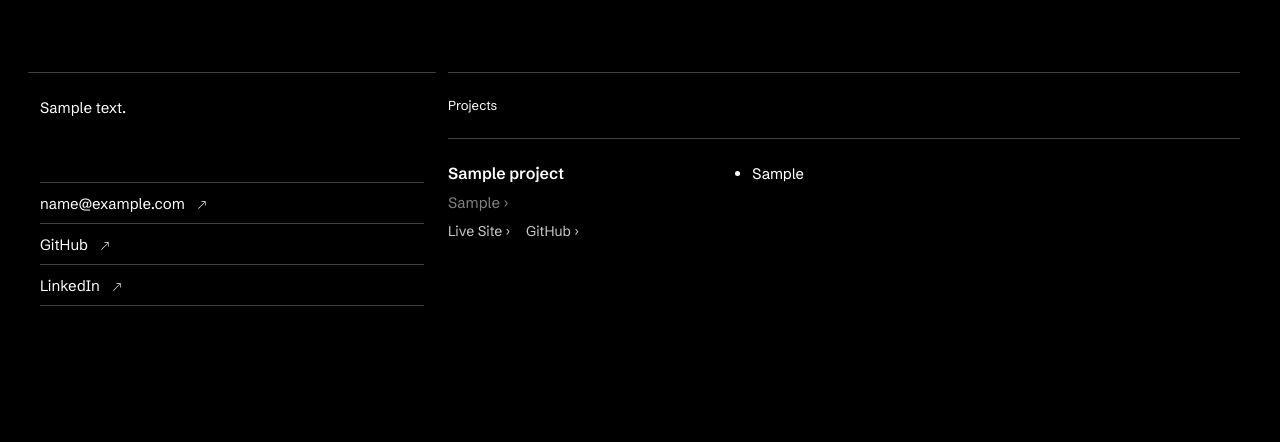
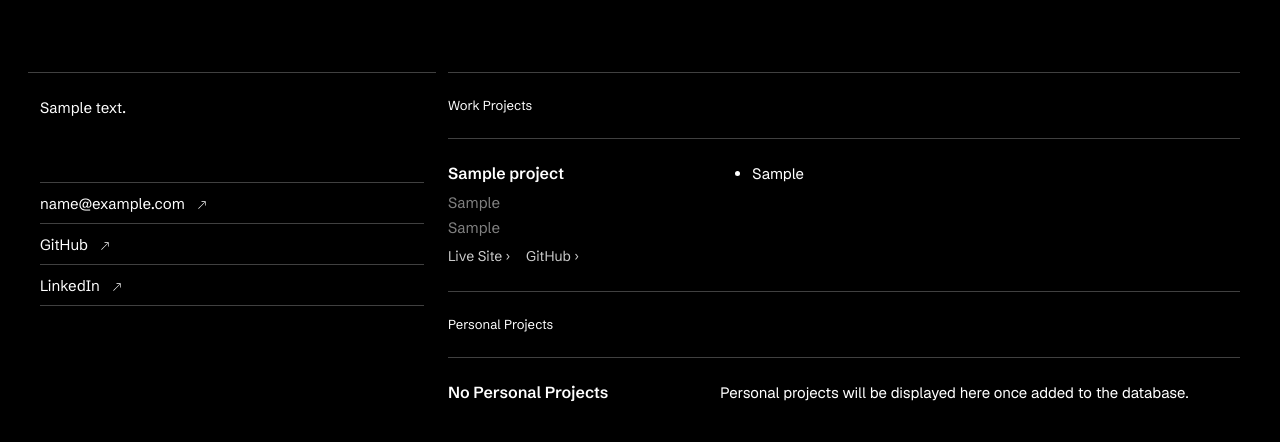
Before and after one commit to nantalira/portfolio, a Django app: page /projects/ in a window 1280 px wide. Shown: the part 94-536 px from the top of the page. Run offline with Django 5.2, Linux system fonts and the light colour scheme; tables that the repository leaves empty hold one stand-in row (values such as "Sample post").

Commit message:
feat : project type

```diff
--- a/config/settings.py
+++ b/config/settings.py
@@ -25,9 +25,10 @@ BASE_DIR = Path(__file__).resolve().parent.parent
 SECRET_KEY = os.environ.get('SECRET_KEY', 'django-insecure-7qsto3p9i+(p!^1wel@(ix6g3%s62c++@2fysakr(^377wqo9@')
 
 # SECURITY WARNING: don't run with debug turned on in production!
-DEBUG = os.environ.get('DEBUG', 'False').lower() in ('true', '1', 'yes')
+DEBUG = True
+print("DEBUG:", DEBUG)
 
-ALLOWED_HOSTS = os.environ.get('ALLOWED_HOSTS', 'localhost,nantalira.site').split(',')
+ALLOWED_HOSTS = os.environ.get('ALLOWED_HOSTS', 'localhost,127.0.0.1,nantalira.site').split(',')
 
 # CSRF settings
 CSRF_TRUSTED_ORIGINS = os.environ.get(
--- a/portfolio/admin.py
+++ b/portfolio/admin.py
@@ -30,7 +30,9 @@ class CertificationAdmin(admin.ModelAdmin):
 
 @admin.register(Project)
 class ProjectAdmin(admin.ModelAdmin):
-    list_display = ['title', 'technologies', 'live_url', 'github_url']
+    list_display = ['title', 'project_type', 'company', 'technologies']
+    list_filter = ['project_type']
+    ordering = ['project_type', 'title']
 
 @admin.register(Recommendation)
 class RecommendationAdmin(admin.ModelAdmin):
--- a/portfolio/models.py
+++ b/portfolio/models.py
@@ -75,7 +75,14 @@ class Certification(models.Model):
         return self.name
 
 class Project(models.Model):
+    PROJECT_TYPES = [
+        ('work', 'Work Project'),
+        ('self', 'Personal Project'),
+    ]
+
     title = models.CharField(max_length=200)
+    project_type = models.CharField(max_length=10, choices=PROJECT_TYPES, default='self')
+    company = models.CharField(max_length=200, blank=True, null=True, help_text="Required for work projects")
     technologies = models.CharField(max_length=500)
     live_url = models.URLField(blank=True, null=True)
     github_url = models.URLField(blank=True, null=True)
--- a/portfolio/views.py
+++ b/portfolio/views.py
@@ -22,9 +22,11 @@ def home(request):
 
 def projects(request):
     """Projects page"""
-    projects = Project.objects.all()
+    work_projects = Project.objects.filter(project_type='work')
+    self_projects = Project.objects.filter(project_type='self')
     context = {
-        'projects': projects,
+        'work_projects': work_projects,
+        'self_projects': self_projects,
         'profile': Profile.objects.first(),
     }
     return render(request, 'portfolio/projects.html', context)
--- a/templates/portfolio/projects.html
+++ b/templates/portfolio/projects.html
@@ -3,14 +3,17 @@
 {% endblock %} {% block content %}
 <!-- Projects Section -->
 <section id="projects">
-    <h3 class="text-white fw-light f-heading3">Projects</h3>
+    <!-- Work Projects Section -->
+    <h3 class="text-white fw-light f-heading3">Work Projects</h3>
     <hr class="my-4 opacity-50" />
-    {% for project in projects %}
-    <!-- Project Item -->
+    {% for project in work_projects %}
     <div class="row mb-4">
         <div class="col-md-4">
             <h2 class="text-white f-heading2">{{ project.title }}</h2>
-            <p class="f-paragraph mb-1">{{ project.technologies }} ›</p>
+            {% if project.company %}
+            <p class="f-paragraph mb-1">{{ project.company }}</p>
+            {% endif %}
+            <p class="f-paragraph mb-1">{{ project.technologies }}</p>
             <div class="d-flex gap-3 mt-2">
                 {% if project.live_url %}<a href="{{ project.live_url }}" class="project-link">Live Site ›</a>{% endif %} {% if project.github_url %}<a href="{{ project.github_url }}" class="project-link">GitHub ›</a>{% endif %}
             </div>
@@ -26,13 +29,46 @@
     {% if not forloop.last %}
     <hr class="my-4 opacity-50" />
     {% endif %} {% empty %}
-    <!-- No Projects Message -->
     <div class="row mb-4">
         <div class="col-md-4">
-            <h2 class="text-white f-heading2">No Projects</h2>
+            <h2 class="text-white f-heading2">No Work Projects</h2>
         </div>
         <div class="col-md-8">
-            <p class="text-white f-paragraph-list">Projects will be displayed here once added to the database.</p>
+            <p class="text-white f-paragraph-list">Work projects will be displayed here once added to the database.</p>
+        </div>
+    </div>
+    {% endfor %}
+
+    <!-- Personal Projects Section -->
+    <hr class="my-4 opacity-50" />
+    <h3 class="text-white fw-light f-heading3">Personal Projects</h3>
+    <hr class="my-4 opacity-50" />
+    {% for project in self_projects %}
+    <div class="row mb-4">
+        <div class="col-md-4">
+            <h2 class="text-white f-heading2">{{ project.title }}</h2>
+            <p class="f-paragraph mb-1">{{ project.technologies }}</p>
+            <div class="d-flex gap-3 mt-2">
+                {% if project.live_url %}<a href="{{ project.live_url }}" class="project-link">Live Site ›</a>{% endif %} {% if project.github_url %}<a href="{{ project.github_url }}" class="project-link">GitHub ›</a>{% endif %}
+            </div>
+        </div>
+        <div class="col-md-8">
+            <ul class="text-white">
+                {% for achievement in project.get_achievements_list %}
+                <li class="f-paragraph-list">{{ achievement }}</li>
+                {% endfor %}
+            </ul>
+        </div>
+    </div>
+    {% if not forloop.last %}
+    <hr class="my-4 opacity-50" />
+    {% endif %} {% empty %}
+    <div class="row mb-4">
+        <div class="col-md-4">
+            <h2 class="text-white f-heading2">No Personal Projects</h2>
+        </div>
+        <div class="col-md-8">
+            <p class="text-white f-paragraph-list">Personal projects will be displayed here once added to the database.</p>
         </div>
     </div>
     {% endfor %}
```
Also changed, not shown: portfolio/management/commands/seed_data.py (+11 -0 lines), portfolio/migrations/0008_project_company_project_project_type.py (added).
